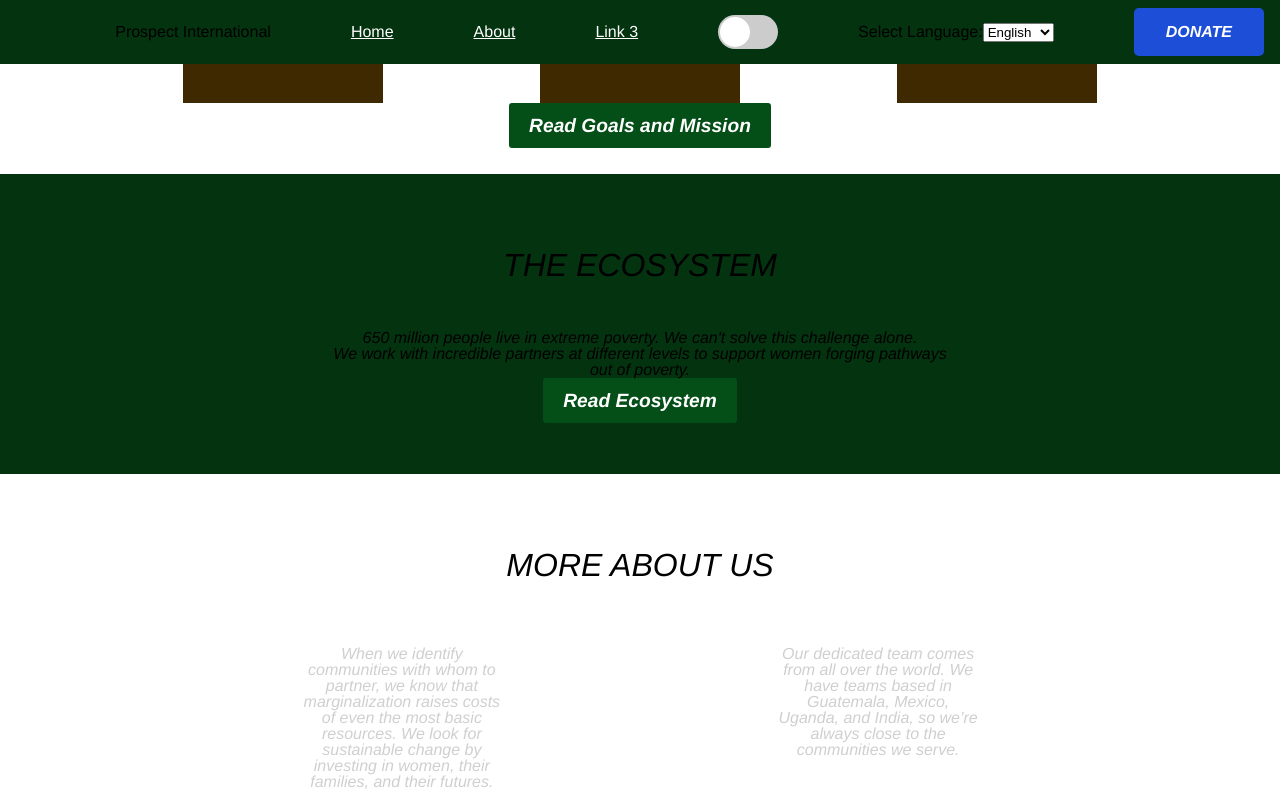
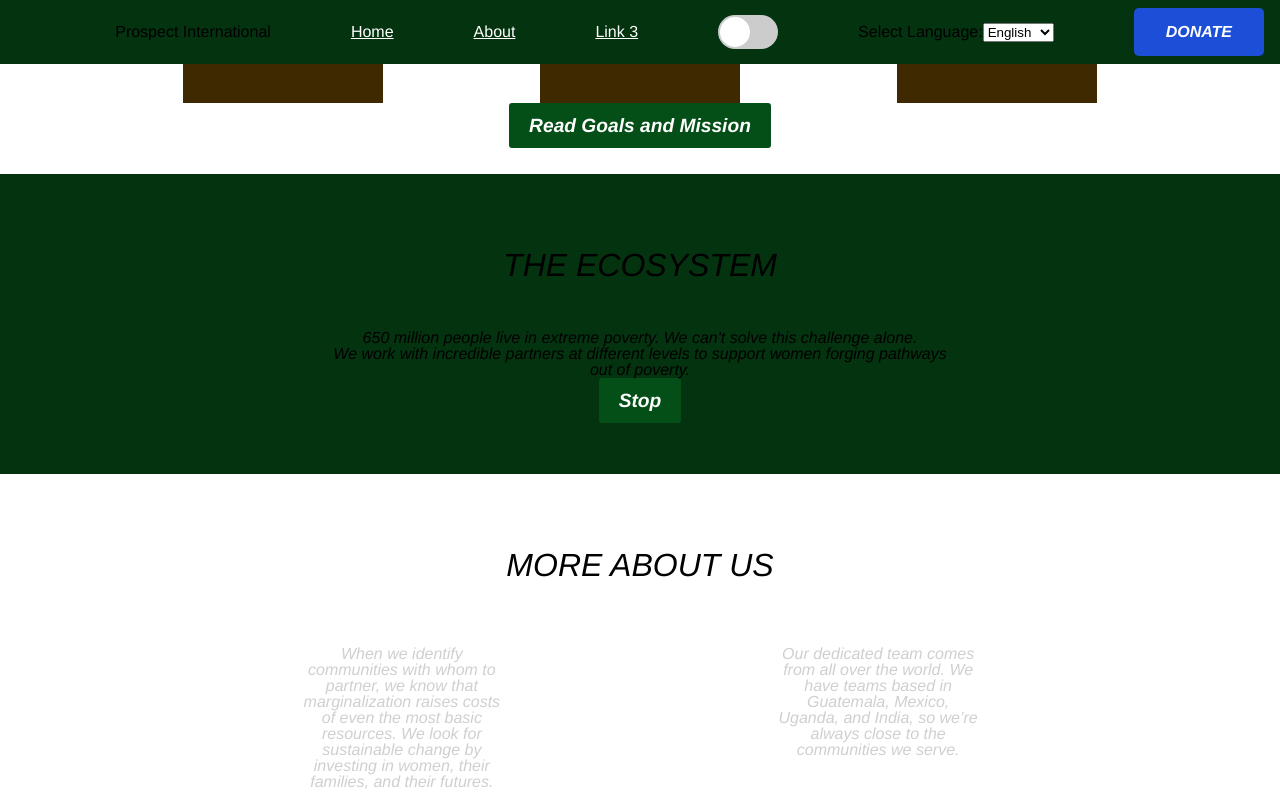
Before and after one commit to ZahiAhmed/Hackathon, a React (Create React App) app in the folder frontend/: page /about in a window 1280 px wide. Both pictures are taken after a click on the button "Read Ecosystem". Shown: the part 494-1294 px from the top of the page. Built offline with nearby package versions, Linux system fonts and the light colour scheme.

Commit message:
fixed stop/play button alternating error

```diff
--- a/frontend/src/components/AboutPage/index.js
+++ b/frontend/src/components/AboutPage/index.js
@@ -6,7 +6,11 @@ const AboutPage = () => {
 
   // const [textToSpeak, setTextToSpeak] = useState("");
   const { selectedLanguage } = useLanguage();
-
+  const [isSpeaking, setIsSpeaking] = useState({
+    ourgoal: false,
+    ecosystem: false,
+    moreAboutUs: false
+  });
 
   const speechSynthesisRef = useRef(null); // Ref to hold the speech synthesis instance
 
@@ -15,18 +19,30 @@ const AboutPage = () => {
       const speech = speechSynthesisRef.current;
       if (speech) {
         window.speechSynthesis.cancel(); // Cancel the speech synthesis
+        setIsSpeaking({
+          ourgoal: false,
+          ecosystem: false,
+          moreAboutUs: false
+        });
       }
     };
   }, [selectedLanguage]);
 
 
-    const handleSpeak = (text) => {
+    const handleSpeak = (text, section) => {
       if (text) {
         const speech = new SpeechSynthesisUtterance(text);
         speechSynthesisRef.current = speech; // Store the speech synthesis instance in the ref
         window.speechSynthesis.speak(speech);
+        setIsSpeaking(prevState => ({ ...prevState, [section]: true }));
       }
     };
+
+  const handleStop = (section) => {
+    window.speechSynthesis.cancel(); // Cancel the speech synthesis
+    setIsSpeaking(prevState => ({ ...prevState, [section]: false })); // Set speaking state of the specific section to false
+  };
+
 
   const content = {
     ourgoal: "Our goal. Five million people. When we target women as primary members of their households, we know they’ll reinvest in their families, communities and futures. For each woman with whom we partner, we reach a total of five people in the community. OUR MISSION. OUR VISION: A world free from extreme poverty. HOW WE DO IT: We partner with women in extreme poverty to build economic opportunity and drive inclusion. OUR VALUES: Respect, Collaboration, Commitment.",
@@ -69,7 +85,11 @@ const AboutPage = () => {
             <p>Commitment</p>
           </div>
         </div>
-        <button onClick={() => handleSpeak(content.ourgoal)}>Read Goals and Mission</button>
+        {!isSpeaking.ourgoal ? (
+          <button onClick={() => handleSpeak(content.ourgoal, 'ourgoal')}>Read Goals and Mission</button>
+        ) : (
+          <button onClick={() => handleStop('ourgoal')}>Stop</button>
+        )}
       </div>
 
       <div className="ecosystem-container">
@@ -82,7 +102,11 @@ const AboutPage = () => {
           We work with incredible partners at different levels to support women
           forging pathways out of poverty.
         </p>
-        <button onClick={() => handleSpeak(content.ecosystem)}>Read Ecosystem</button>
+        {!isSpeaking.ecosystem ? (
+          <button onClick={() => handleSpeak(content.ecosystem, 'ecosystem')}>Read Ecosystem</button>
+        ) : (
+          <button onClick={() => handleStop('ecosystem')}>Stop</button>
+        )}
       </div>
       <div className="more-container">
         <h1>MORE ABOUT US</h1>
@@ -99,7 +123,11 @@ const AboutPage = () => {
             to the communities we serve.
           </p>
         </div>
-        <button onClick={() => handleSpeak(content.moreAboutUs)}>Read More About Us</button>
+        {!isSpeaking.moreAboutUs ? (
+          <button onClick={() => handleSpeak(content.moreAboutUs, 'moreAboutUs')}>Read More About Us</button>
+        ) : (
+          <button onClick={() => handleStop('moreAboutUs')}>Stop</button>
+        )}
       </div>
     </div>
   );
```
